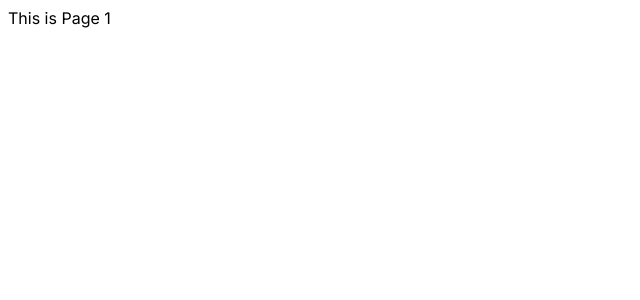
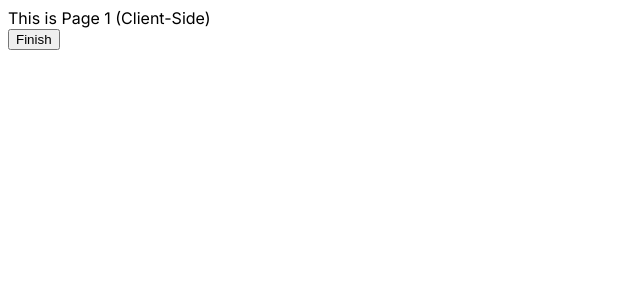
Before and after one commit to dcsm8/poc-frontend, a Next.js app: page /flow/page1 in a window 1280 px wide. Shown: the top 300 px of the page, without its empty margins (0-640 px from the left). Built offline with nearby package versions, Linux system fonts and the light colour scheme.

Commit message:
feat: remove unused pages

```diff
--- a/src/app/flow/[...steps]/page.tsx
+++ b/src/app/flow/[...steps]/page.tsx
@@ -4,9 +4,9 @@ import { useParams, useRouter } from "next/navigation";
 import { useState, useEffect } from "react";
 
 const pageComponents = {
-  page1: () => <div>This is Page 1</div>,
-  page2: () => <div>This is Page 2</div>,
-  page3: () => <div>This is Page 3</div>,
+  page1: () => <div>This is Page 1 (Client-Side)</div>,
+  page2: () => <div>This is Page 2 (Client-Side)</div>,
+  page3: () => <div>This is Page 3 (Client-Side)</div>,
 };
 
 type PageKey = keyof typeof pageComponents;
--- a/src/app/flow/page1/page.tsx
+++ /dev/null
@@ -1,3 +0,0 @@
-export default function Page1() {
-  return <div>This is Page 1</div>;
-}
--- a/src/app/flow/page2/page.tsx
+++ /dev/null
@@ -1,3 +0,0 @@
-export default function Page2() {
-  return <div>This is Page 2</div>;
-}
--- a/src/app/flow/page3/page.tsx
+++ /dev/null
@@ -1,3 +0,0 @@
-export default function Page3() {
-  return <div>This is Page 3</div>;
-}
```
